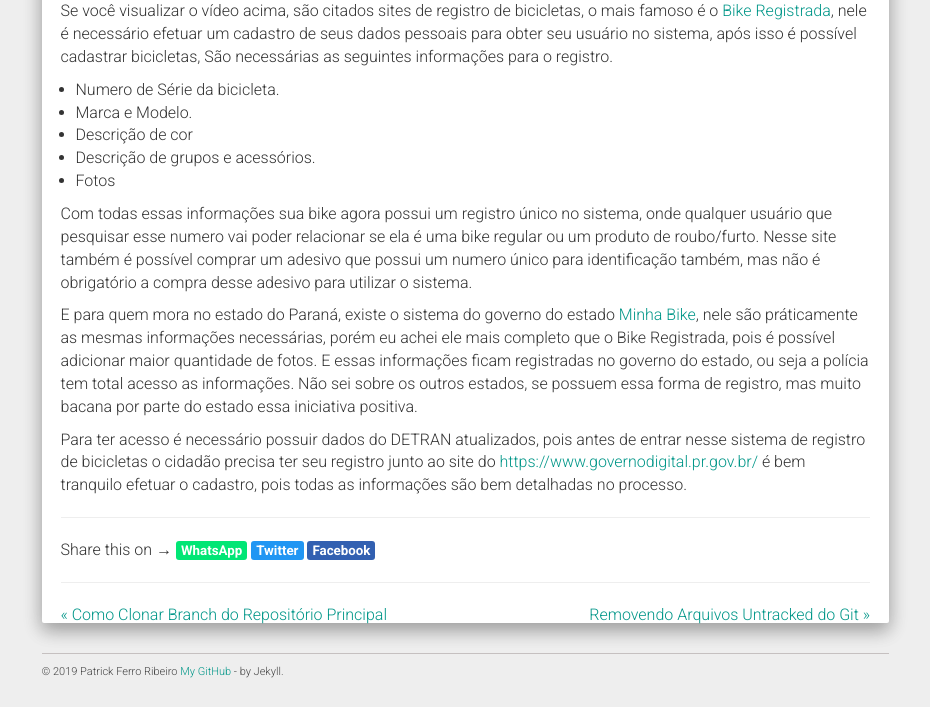
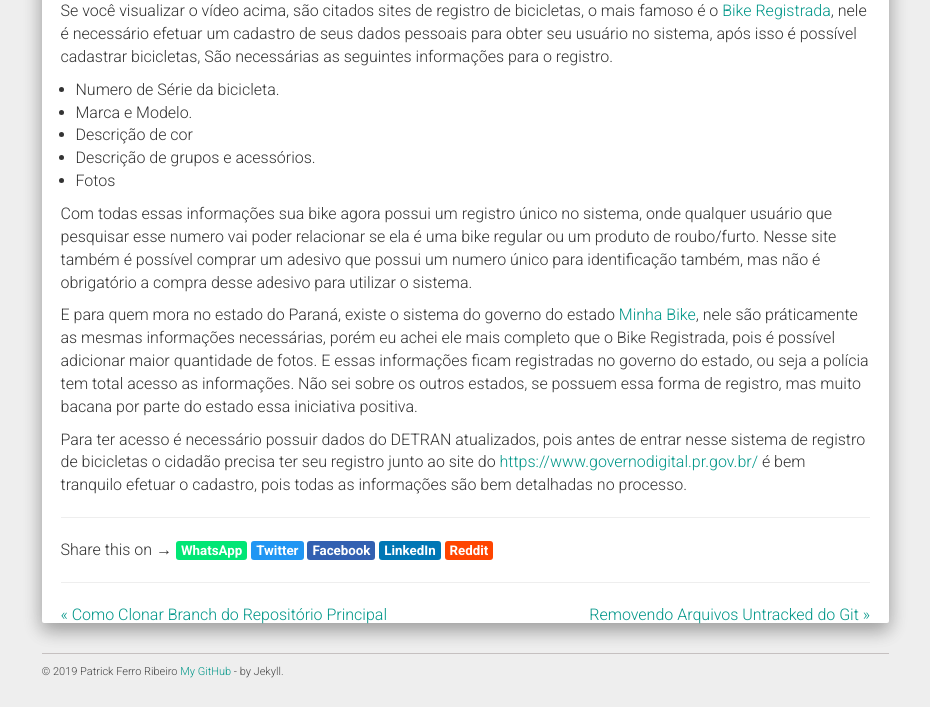
Before and after one commit to riberman/riberman.github.io, a Jekyll site: the page built from _posts/2019-04-06-registrodebicicletas.md, in a window 1280 px wide. Shown: the part 967-1674 px from the top of the page, without its empty margins (321-1251 px from the left). Built offline with Jekyll 4.4.1, drawn with Linux system fonts in a browser that asks for light colours; nearby versions of some CDN libraries; comment, search, counter and statistics services are not loaded.

Commit message:
Share-Page Buttons

```diff
--- a/_includes/share-page.html
+++ b/_includes/share-page.html
@@ -2,7 +2,9 @@
     Share this on &rarr;
 <a href="https://api.whatsapp.com/send?text= Visite o blog Patrick Ferro Ribeiro {{site.url}}{{page.url}}" target="_blank" title="Share on WhatsApp" class="whatsapp">WhatsApp</a>
 <a href="https://twitter.com/intent/tweet?text={{ page.title }}&url={{ site.url }}{{ page.url }}&via={{ site.share.twitter_username }}&related={{ site.share.twitter_username }}" rel="nofollow" target="_blank" title="Share on Twitter" class="twitter">Twitter</a>
-    <a href="https://facebook.com/sharer.php?u={{ site.url }}{{ page.url }}" rel="nofollow" target="_blank" title="Share on Facebook" class="facebook">Facebook</a>
+<a href="https://facebook.com/sharer.php?u={{ site.url }}{{ page.url }}" rel="nofollow" target="_blank" title="Share on Facebook" class="facebook">Facebook</a>
+<a href="http://www.linkedin.com/shareArticle?mini=true&url={{ site.url }}{{ page.url }}&title={{ page.title }}&summary={{ page.description }}" target="_blank" title="Share on LinkedIn" class="linkedin">LinkedIn</a>
+<a href="http://www.reddit.com/submit?url={{ site.url }}{{ page.url }}&title={{ page.title }}" target="_blank" title="Share on Reddit" class="reddit">Reddit</a>
   </div>
 <!--
  <a href="https://twitter.com/share" class="twitter-share-button" data-via="{{ site.share.twitter_username }}" style="position: static;visibility: visible;width: 61px;height: 20px;margin-bottom: -8;margin-bottom: -7px;margin-left: 3px;">Tweet</a>
--- a/static/css/main.css
+++ b/static/css/main.css
@@ -283,3 +283,11 @@
 .whatsapp {
   background: #01E675;
 }
+
+.linkedin {
+  background: #0077B5;
+}
+
+.reddit {
+  background: rgb(255, 69, 0);
+}
```
